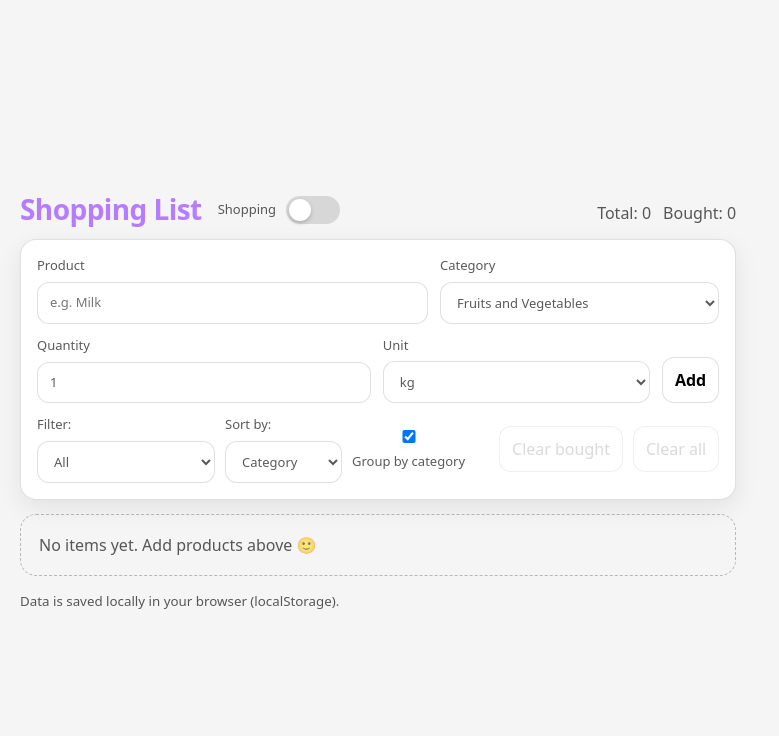
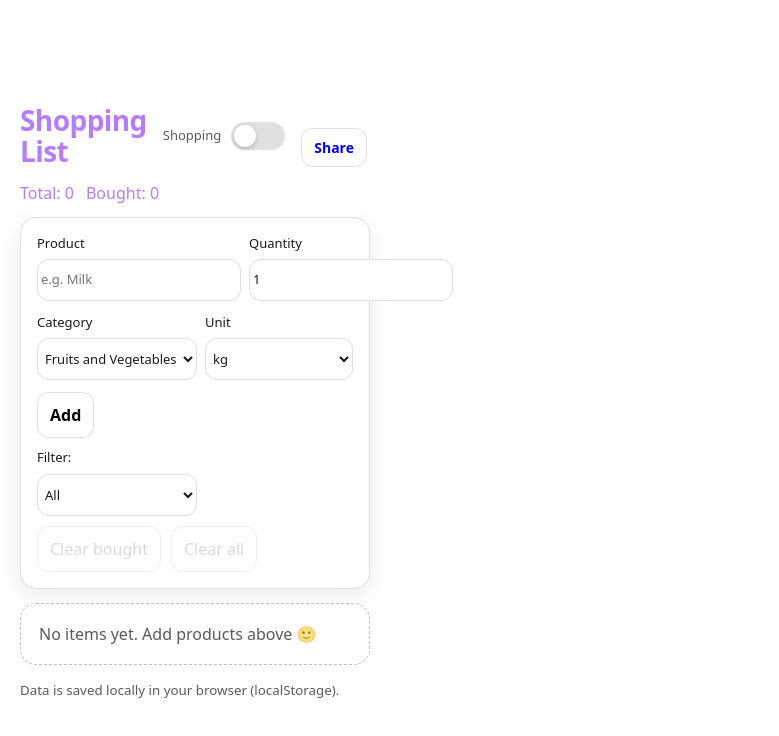
Before and after one commit to kksyai/vibe-makroapp, a React (Vite) app: page / in a window 1280 px wide. Shown: the top 736 px of the page, without its empty margins (0-779 px from the left). Built offline with nearby package versions, Linux system fonts and the light colour scheme.

Commit message:
feat: share list via URL, accept zero-qty items, hide zero-qty in shop mode

```diff
--- a/src/App.css
+++ b/src/App.css
@@ -1,5 +1,5 @@
 :root {
-  --bg: rgba(0,0,0,0.04);
+  /*--bg: rgba(0,0,0,0.04);*/
   --card: #fff;
   --text: rgba(0,0,0,0.9);
   --muted: rgba(0,0,0,0.65);
@@ -10,13 +10,14 @@
 }
 
 body {
+  max-width: 390px;
   margin: 0;
   background: var(--bg);
   color: var(--text);
 }
 
 .wrap {
-  max-width: 980px;
+  max-width: 350px;
   margin: 0 auto;
   padding: 20px;
   font-family: system-ui, -apple-system, Segoe UI, Roboto, Arial, sans-serif;
@@ -113,6 +114,13 @@ body {
   color: var(--muted);
 }
 
+.meta-count {
+  display: flex;
+  gap: 12px;
+  color: var(--accent-purple);
+  margin-bottom: 12px;
+}
+
 .panel {
   background: var(--card);
   border: 1px solid var(--border);
@@ -120,33 +128,37 @@ body {
   padding: 16px;
   box-shadow: var(--shadow);
   margin-bottom: 14px;
+
 }
 
 .form .row {
   display: grid;
-  grid-template-columns: 1.4fr 1fr;
-  gap: 12px;
+  grid-template-columns: 1fr 1fr;
+  gap: 8px;
   margin-bottom: 12px;
 }
 
-.form .row:last-child {
-  grid-template-columns: 1fr 0.8fr auto;
+/* .form .row:last-child {
+  /* grid-template-columns: 1fr 1fr;
   align-items: end;
 }
+*/
 
 label {
   display: grid;
   gap: 6px;
   font-size: 13px;
-  color: var(--muted);
 }
 
-input, select, button {
+input, select, button { /* text in bubbles */
   font: inherit;
+
+
 }
 
-input, select {
-  padding: 10px 12px;
+input, select { /* bubbles */
+  grid-template-columns: 1fr 1fr;
+  padding: 10px 3px;
   border: 1px solid var(--border);
   border-radius: 12px;
   outline: none;
@@ -154,6 +166,7 @@ input, select {
   transition: border-color 120ms ease, box-shadow 120ms ease;
   color: var(--black);
   caret-color: var(--black);
+
 }
 
 input:focus, select:focus {
@@ -185,6 +198,7 @@ button {
   border-radius: 12px;
   padding: 10px 12px;
   cursor: pointer;
+    margin-right: 10px;
   transition: transform 120ms ease, box-shadow 120ms ease, border-color 120ms ease;
 }
 
@@ -211,7 +225,6 @@ button.primary {
 
 button.ghost {
   background: transparent;
-
 }
 
 button.danger {
@@ -278,7 +291,7 @@ ul {
 
 .qty {
   font-variant-numeric: tabular-nums;
-  color: var(--muted); // текст кол-во в списке
+  color: var(--muted); /* текст кол-во в списке */
   white-space: nowrap;
 }
 
@@ -328,7 +341,7 @@ ul {
   padding: 18px;
   border: 1px dashed rgba(0,0,0,0.25);
   border-radius: 16px;
-  color: var(--muted); // текст когда список пустой
+  color: var(--muted); /* текст когда список пустой */
   background: rgba(255,255,255,0.7);
 }
 
--- a/src/App.jsx
+++ b/src/App.jsx
@@ -37,12 +37,56 @@ function loadItems() {
   }
 }
 
+function serializeForUrl(data) {
+  try {
+    const json = JSON.stringify(data);
+    const bytes = new TextEncoder().encode(json);
+    let binary = "";
+    for (let i = 0; i < bytes.length; i++) binary += String.fromCharCode(bytes[i]);
+    const b64 = btoa(binary);
+    return b64.replace(/\+/g, "-").replace(/\//g, "_").replace(/=+$/, "");
+  } catch {
+    return null;
+  }
+}
+
+function deserializeFromUrl(s) {
+  try {
+    if (!s) return null;
+    let b64 = s.replace(/-/g, "+").replace(/_/g, "/");
+    const pad = b64.length % 4;
+    if (pad) b64 += "=".repeat(4 - pad);
+    const bin = atob(b64);
+    const bytes = new Uint8Array([...bin].map((c) => c.charCodeAt(0)));
+    const json = new TextDecoder().decode(bytes);
+    const parsed = JSON.parse(json);
+    return Array.isArray(parsed) ? parsed : null;
+  } catch {
+    return null;
+  }
+}
+
 function saveItems(items) {
   localStorage.setItem(STORAGE_KEY, JSON.stringify(items));
 }
 
 export default function App() {
-  const [items, setItems] = useState(() => loadItems());
+  function initItems() {
+    try {
+      const params = new URLSearchParams(window.location.search);
+      const shared = params.get("shared");
+      const parsed = deserializeFromUrl(shared);
+      if (Array.isArray(parsed) && parsed.length >= 0) {
+        return parsed;
+      }
+    } catch {
+      // ignore and fallback
+    }
+    return loadItems();
+  }
+
+  const [items, setItems] = useState(() => initItems());
+  const [copied, setCopied] = useState(false);
   const [mode, setMode] = useState("edit"); // edit | shop
   const [groupByCategory, setGroupByCategory] = useState(true);
   const [sortBy, setSortBy] = useState("category"); // category | name | created
@@ -59,6 +103,27 @@ export default function App() {
     saveItems(items);
   }, [items]);
 
+  function shareList() {
+    try {
+      const encoded = serializeForUrl(items || []);
+      if (!encoded) return;
+      const url = new URL(window.location.href);
+      url.searchParams.set("shared", encoded);
+      const shareUrl = url.toString();
+      navigator.clipboard
+        .writeText(shareUrl)
+        .then(() => {
+          setCopied(true);
+          setTimeout(() => setCopied(false), 2000);
+        })
+        .catch(() => {
+          // ignore clipboard error silently
+        });
+    } catch (err) {
+      // ignore
+    }
+  }
+
   const allCategories = useMemo(() => {
     const dynamic = new Set(items.map((i) => i.category).filter(Boolean));
     DEFAULT_CATEGORIES.forEach((c) => dynamic.add(c));
@@ -70,6 +135,11 @@ export default function App() {
 
     if (categoryFilter !== "All") {
       arr = arr.filter((i) => i.category === categoryFilter);
+    }
+
+    // In shopping mode hide items with zero or non-positive quantity
+    if (mode === "shop") {
+      arr = arr.filter((i) => Number(i.qty || 0) > 0);
     }
 
     // base sort
@@ -116,7 +186,9 @@ export default function App() {
     if (!n) return;
 
     const c = normalize(category) || "Other";
-    const q = Number(qty);
+    const qRaw = qty;
+    const qNum = Number(qRaw);
+    const q = qRaw === "" || !Number.isFinite(qNum) ? undefined : qNum;
     const u = normalize(unit) || "kg";
 
     // If same product in same category + unit exists: increase quantity
@@ -128,7 +200,8 @@ export default function App() {
       const next = [...items];
       next[existingIndex] = {
         ...next[existingIndex],
-        qty: Number(next[existingIndex].qty || 0) + (Number.isFinite(q) && q > 0 ? q : 1),
+        qty:
+          Number(next[existingIndex].qty || 0) + (q === undefined ? 1 : Number.isFinite(q) && q >= 0 ? q : 1),
         checked: false,
       };
       setItems(next);
@@ -139,7 +212,7 @@ export default function App() {
           id: uid(),
           name: n,
           category: c,
-          qty: Number.isFinite(q) && q > 0 ? q : 1,
+          qty: q === undefined ? 1 : Number.isFinite(q) && q >= 0 ? q : 1,
           unit: u,
           checked: false,
           createdAt: Date.now(),
@@ -177,7 +250,7 @@ export default function App() {
     setItems((prev) =>
       prev.map((i) => {
         if (i.id !== id) return i;
-        const next = Math.max(1, Number(i.qty || 1) - 1);
+        const next = Math.max(0, Number(i.qty || 0) - 1);
         return { ...i, qty: next };
       })
     );
@@ -208,10 +281,23 @@ export default function App() {
           </div>
         </div>
         <div className="meta">
+          <div style={{display: 'flex', gap: 12, alignItems: 'center'}}>
+            <button
+              className="chip primary"
+              onClick={shareList}
+              style={{padding: '8px 12px', fontSize: 14, touchAction: 'manipulation', color:"blue"}}
+            >
+              Share
+            </button>
+            {copied && <span style={{marginLeft:4, fontSize:13}}>Link copied</span>}
+          </div>
+        </div>
+      </header>
+
+      <div className="meta-count">
         <span>Total: {totalCount}</span>
         <span>Bought: {checkedCount}</span>
       </div>
-      </header>
 
       {mode === "edit" && (
       <section className="panel">
@@ -226,6 +312,14 @@ export default function App() {
                 placeholder="e.g. Milk"
               />
             </label>
+            <label>
+              Quantity
+              <input type="number" min="0" step="1" value={qty} onChange={(e) => setQty(e.target.value)} />
+            </label>
+
+          </div>
+
+          <div className="row">
 
               <label>
               Category
@@ -237,13 +331,7 @@ export default function App() {
                 ))}
               </select>
             </label>
-          </div>
 
-          <div className="row">
-            <label>
-              Quantity
-              <input type="number" min="1" step="1" value={qty} onChange={(e) => setQty(e.target.value)} />
-            </label>
 
             <label>
               Unit
@@ -255,10 +343,21 @@ export default function App() {
                 <option value="pack">pack</option>
               </select>
             </label>
-
+          </div>
+          <div >
             <button className="primary" type="submit">
               Add
             </button>
+
+            {/* <label className="chip checkbox">
+            <input
+              type="checkbox"
+              checked={groupByCategory}
+              onChange={(e) => setGroupByCategory(e.target.checked)}
+            />
+            Group by category
+            </label> */}
+
            </div>
         </form>
 
@@ -281,26 +380,17 @@ export default function App() {
               ))}
             </select>
           </label>
-
-          <label className="chip">
+          <div>
+            {/*   <label className="chip">
             Sort by:
               <select value={sortBy} onChange={(e) => setSortBy(e.target.value)}>
                <option value="category">Category</option>
                <option value="name">Name</option>
                <option value="created">Date added</option>
              </select>
-          </label>
+            </label> */}
 
-          <label className="chip checkbox">
-            <input
-              type="checkbox"
-              checked={groupByCategory}
-              onChange={(e) => setGroupByCategory(e.target.checked)}
-            />
-            Group by category
-          </label>
-
-          <div className="spacer" />
+            { /* <div className="spacer" /> */}
 
            <button className="chip" onClick={clearChecked} disabled={checkedCount === 0}>
               Clear bought
@@ -308,6 +398,8 @@ export default function App() {
             <button className="chip" onClick={clearAll} disabled={items.length === 0}>
              Clear all
             </button>
+          </div>
+
           </div>
       </section>
       )}
```
Lines whose indentation alone changed are shown as unchanged.
